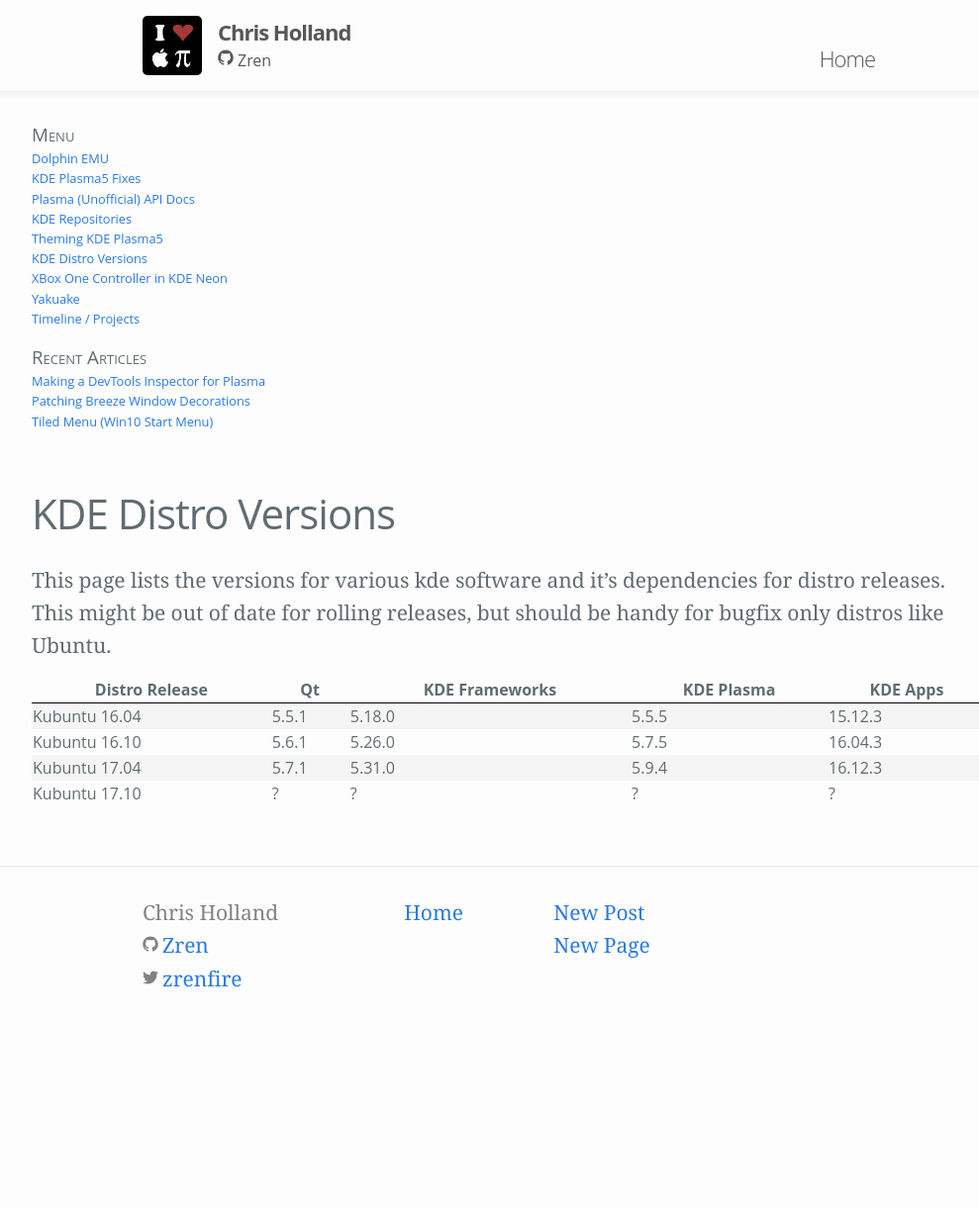
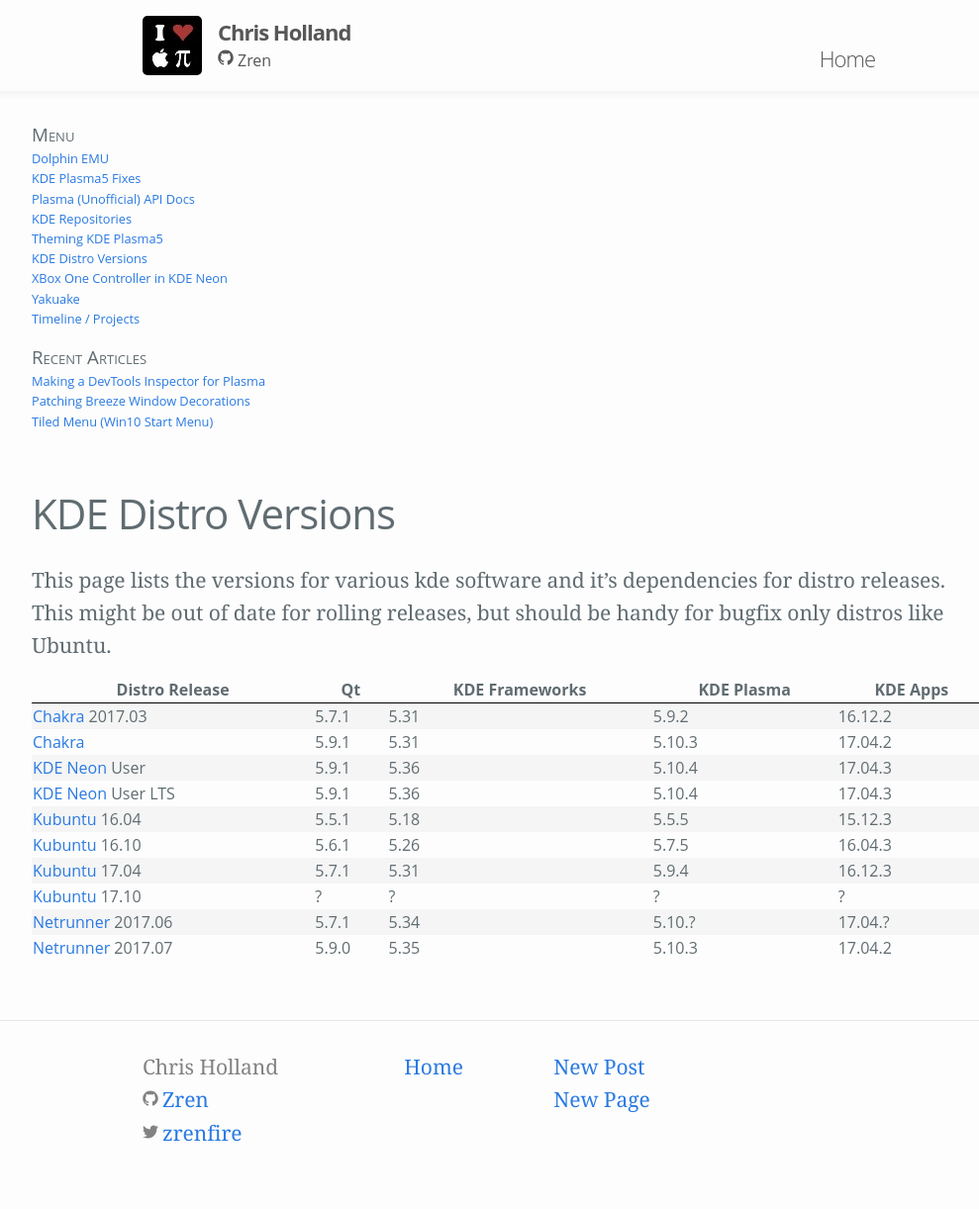
Before and after one commit to Zren/zren.github.io, a Jekyll site: the page built from kde_versions.md, in a window 1280 px wide. Shown: the whole page at 99% size, without its empty margins (126-1115 px from the left). Built offline with Jekyll 4.4.1, drawn with Linux system fonts in a browser that asks for light colours; before the commit the page ends 1066 px from its top, so only the background shows below that.

Commit message:
Add chakra, neon, netrunner

```diff
--- a/kde_versions.md
+++ b/kde_versions.md
@@ -18,32 +18,74 @@
   </thead>
   <tbody>
     <tr>
-      <td>Kubuntu 16.04</td>
+      <td><a href="https://chakralinux.org/">Chakra</a> 2017.03</td>
+      <td title="qt">5.7.1</td>
+      <td title="frameworks">5.31</td>
+      <td title="plasma">5.9.2</td>
+      <td title="apps">16.12.2</td>
+    </tr>
+    <tr>
+      <td><a href="https://chakralinux.org/">Chakra</a></td>
+      <td title="qt">5.9.1</td>
+      <td title="frameworks">5.31</td>
+      <td title="plasma">5.10.3</td>
+      <td title="apps">17.04.2</td>
+    </tr>
+    <tr>
+      <td><a href="https://chakralinux.org/">KDE Neon</a> User</td>
+      <td title="qt">5.9.1</td>
+      <td title="frameworks">5.36</td>
+      <td title="plasma">5.10.4</td>
+      <td title="apps">17.04.3</td>
+    </tr>
+    <tr>
+      <td><a href="https://chakralinux.org/">KDE Neon</a> User LTS</td>
+      <td title="qt">5.9.1</td>
+      <td title="frameworks">5.36</td>
+      <td title="plasma">5.10.4</td>
+      <td title="apps">17.04.3</td>
+    </tr>
+    <tr>
+      <td><a href="http://www.kubuntu.org/">Kubuntu</a> 16.04</td>
       <td title="qt">5.5.1</td>
-      <td title="frameworks">5.18.0</td>
+      <td title="frameworks">5.18</td>
       <td title="plasma">5.5.5</td>
       <td title="apps">15.12.3</td>
     </tr>
     <tr>
-      <td>Kubuntu 16.10</td>
+      <td><a href="http://www.kubuntu.org/">Kubuntu</a> 16.10</td>
       <td title="qt">5.6.1</td>
-      <td title="frameworks">5.26.0</td>
+      <td title="frameworks">5.26</td>
       <td title="plasma">5.7.5</td>
       <td title="apps">16.04.3</td>
     </tr>
     <tr>
-      <td>Kubuntu 17.04</td>
+      <td><a href="http://www.kubuntu.org/">Kubuntu</a> 17.04</td>
       <td title="qt">5.7.1</td>
-      <td title="frameworks">5.31.0</td>
+      <td title="frameworks">5.31</td>
       <td title="plasma">5.9.4</td>
       <td title="apps">16.12.3</td>
     </tr>
     <tr>
-      <td>Kubuntu 17.10</td>
+      <td><a href="http://www.kubuntu.org/">Kubuntu</a> 17.10</td>
       <td title="qt">?</td>
       <td title="frameworks">?</td>
       <td title="plasma">?</td>
       <td title="apps">?</td>
     </tr>
+    <tr>
+      <td><a href="http://www.netrunner.com/">Netrunner</a> 2017.06</td>
+      <td title="qt">5.7.1</td>
+      <td title="frameworks">5.34</td>
+      <td title="plasma">5.10.?</td>
+      <td title="apps">17.04.?</td>
+    </tr>
+    <tr>
+      <td><a href="http://www.netrunner.com/">Netrunner</a> 2017.07</td>
+      <td title="qt">5.9.0</td>
+      <td title="frameworks">5.35</td>
+      <td title="plasma">5.10.3</td>
+      <td title="apps">17.04.2</td>
+    </tr>
   </tbody>
 </table>
```
